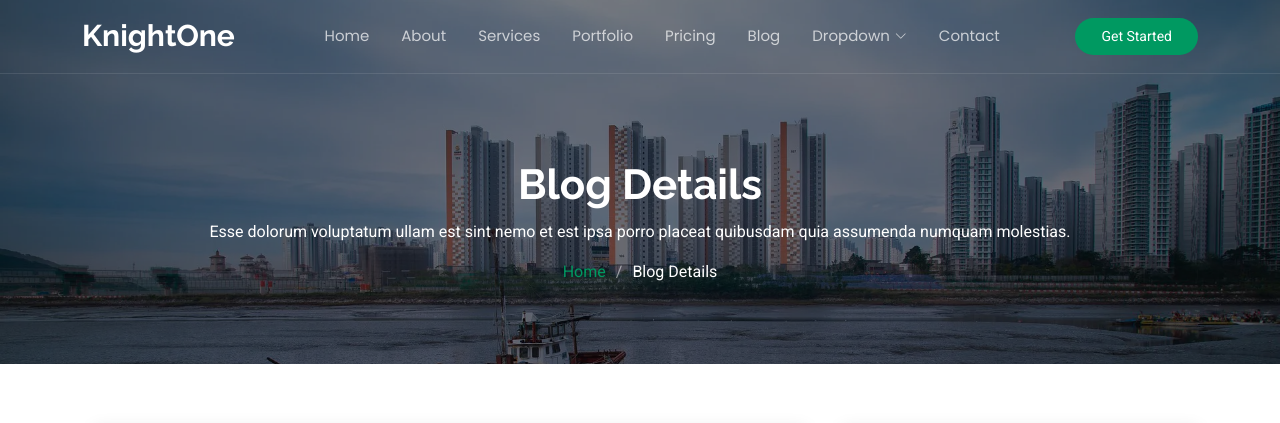
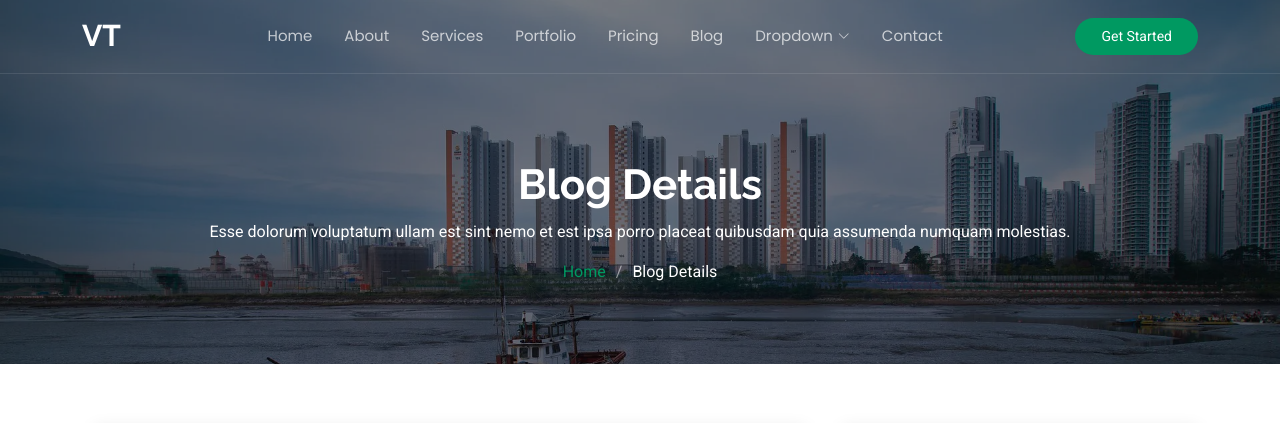
Before and after one commit to shivatechnology23/vt-trade-website, a plain HTML site: page blog-details.html in a window 1280 px wide. Shown: the top 423 px of the page. Drawn offline with Linux system fonts and the light colour scheme.

Commit message:
test0012

```diff
--- a/assets/css/main.css
+++ b/assets/css/main.css
@@ -1,5 +1,5 @@
 /**
-* Template Name: KnightOne
+* Template Name: VT
 * Template URL: https://bootstrapmade.com/knight-simple-one-page-bootstrap-template/
 * Updated: Oct 16 2024 with Bootstrap v5.3.3
 * Author: BootstrapMade.com
--- a/assets/js/main.js
+++ b/assets/js/main.js
@@ -1,5 +1,5 @@
 /**
-* Template Name: KnightOne
+* Template Name: VT
 * Template URL: https://bootstrapmade.com/knight-simple-one-page-bootstrap-template/
 * Updated: Oct 16 2024 with Bootstrap v5.3.3
 * Author: BootstrapMade.com
--- a/blog-details.html
+++ b/blog-details.html
@@ -4,7 +4,7 @@
 <head>
   <meta charset="utf-8">
   <meta content="width=device-width, initial-scale=1.0" name="viewport">
-  <title>Blog Details - KnightOne Bootstrap Template</title>
+  <title>Blog Details - VT Group</title>
   <meta name="description" content="">
   <meta name="keywords" content="">
 
@@ -28,7 +28,7 @@
   <link href="assets/css/main.css" rel="stylesheet">
 
   <!-- =======================================================
-  * Template Name: KnightOne
+  * Template Name: VT
   * Template URL: https://bootstrapmade.com/knight-simple-one-page-bootstrap-template/
   * Updated: Oct 16 2024 with Bootstrap v5.3.3
   * Author: BootstrapMade.com
@@ -44,7 +44,7 @@
       <a href="index.html" class="logo d-flex align-items-center me-auto me-xl-0">
         <!-- Uncomment the line below if you also wish to use an image logo -->
         <!-- <img src="assets/img/logo.png" alt=""> -->
-        <h1 class="sitename">KnightOne</h1>
+        <h1 class="sitename">VT</h1>
       </a>
 
       <nav id="navmenu" class="navmenu">
@@ -454,7 +454,7 @@
 
   <footer id="footer" class="footer dark-background">
     <div class="container">
-      <h3 class="sitename">KnightOne</h3>
+      <h3 class="sitename">VT</h3>
       <p>Et aut eum quis fuga eos sunt ipsa nihil. Labore corporis magni eligendi fuga maxime saepe commodi placeat.</p>
       <div class="social-links d-flex justify-content-center">
         <a href=""><i class="bi bi-twitter-x"></i></a>
@@ -465,7 +465,7 @@
       </div>
       <div class="container">
         <div class="copyright">
-          <span>Copyright</span> <strong class="px-1 sitename">KnightOne</strong> <span>All Rights Reserved</span>
+          <span>Copyright</span> <strong class="px-1 sitename">VT</strong> <span>All Rights Reserved</span>
         </div>
         <div class="credits">
           <!-- All the links in the footer should remain intact. -->
```
Also changed, not shown: blog.html (+5 -5 lines), portfolio-details.html (+5 -5 lines), service-details.html (+5 -5 lines), starter-page.html (+5 -5 lines), Readme.txt.
